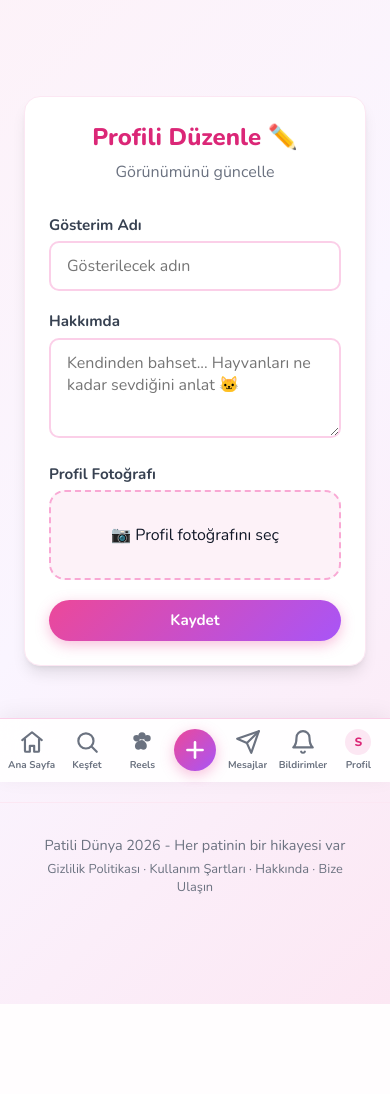
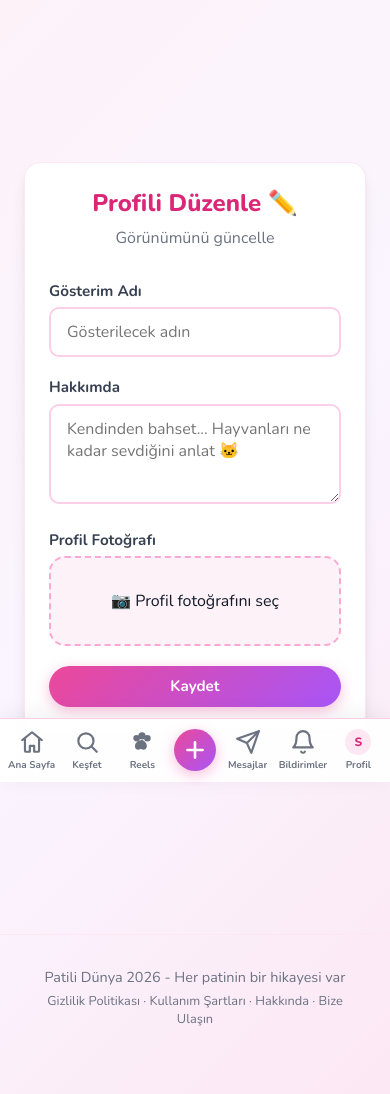
Before and after one commit to lumbe911/patilidunya, a Flask app: page /profile/edit in a window 390 px wide. Shown: the part 62-1156 px from the top of the page. Before the commit the page ends 1066 px from the top, so only its background shows below. Run offline with Flask 3, Linux system fonts and the light colour scheme; the visitor is signed in with stand-in values (Sample User, id 1); data that the repository does not hold is empty.

Commit message:
Force smaller ad size on mobile with !important overrides

```diff
--- a/static/css/style.css
+++ b/static/css/style.css
@@ -1111,13 +1111,33 @@ select.form-control { appearance: none; cursor: pointer; }
     max-width: 728px;
     margin: 0 auto;
     overflow: hidden;
+    text-align: center;
+    line-height: 0;
 }
 .ad-slot .adsbygoogle {
-    max-height: 100px;
+    max-height: 90px !important;
+    height: 90px !important;
+    display: inline-block;
+}
+.ad-slot iframe {
+    max-height: 90px !important;
+    height: 90px !important;
 }
 .ad-top {
     margin-bottom: 0.5rem;
+    padding: 0.4rem 0;
 }
 .ad-bottom {
     margin-top: 0.5rem;
+    padding: 0.4rem 0;
 }
+@media (max-width: 480px) {
+    .ad-slot {
+        max-width: 100%;
+    }
+    .ad-slot .adsbygoogle,
+    .ad-slot iframe {
+        max-height: 66px !important;
+        height: 66px !important;
+    }
+}
```
